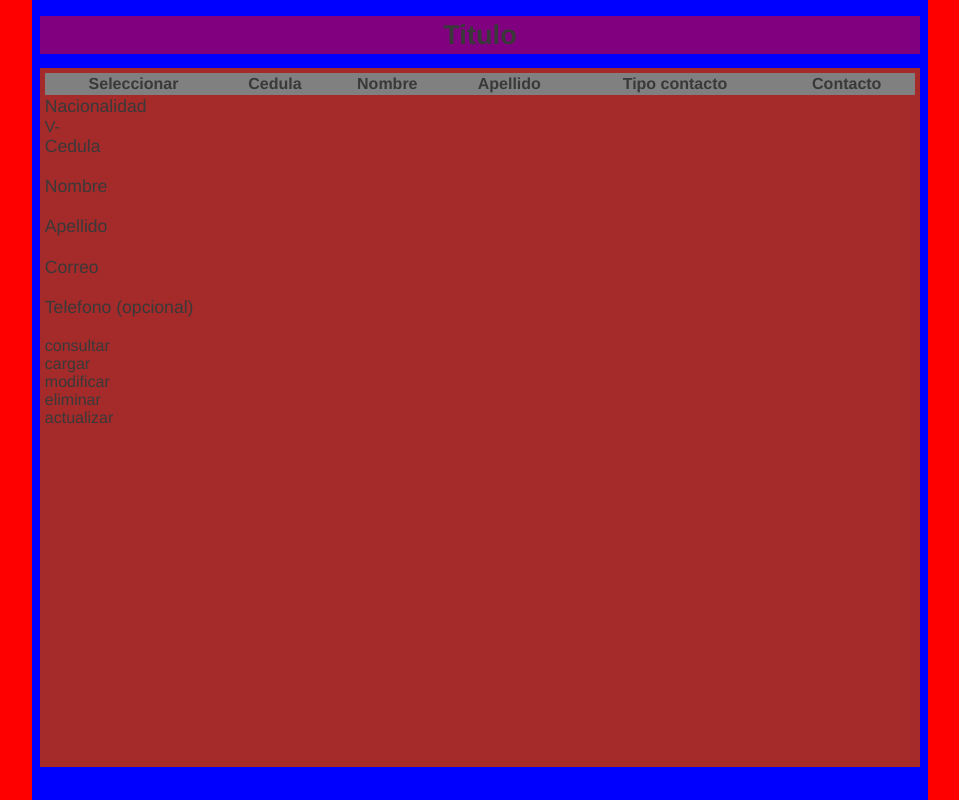
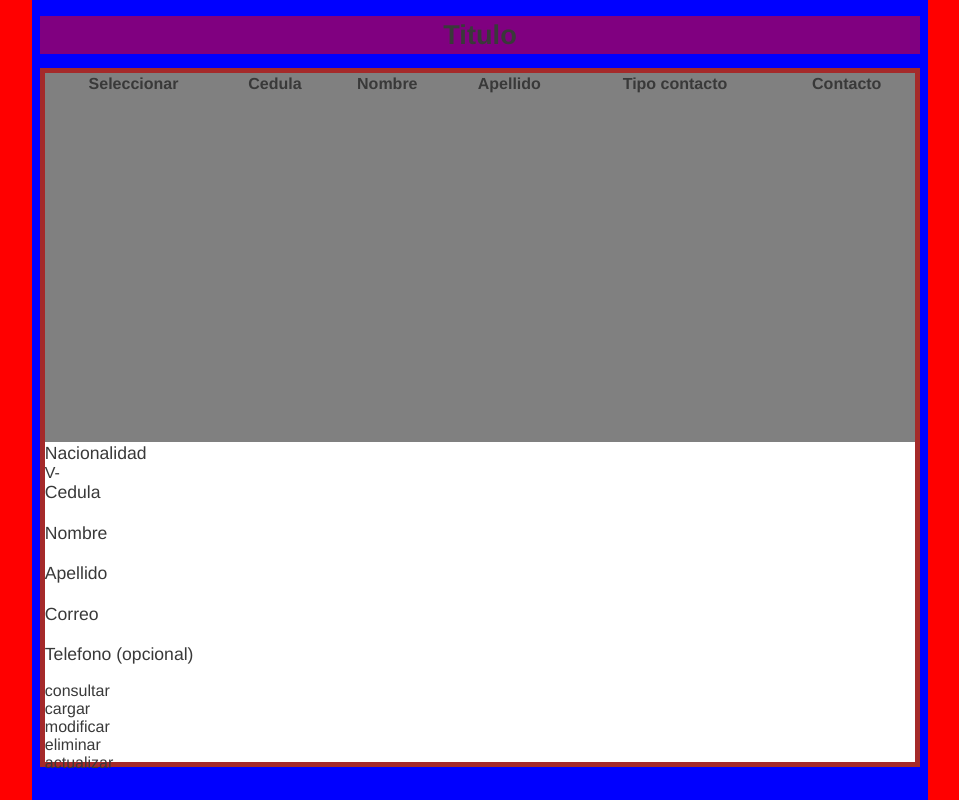
Before and after one commit to andlicon/Experimental, a PHP site: page /php/interfazRepresentante/representanteView.php in a window 1280 px wide. Shown: the whole page, without its empty margins (160-1119 px from the left). Run offline with PHP 8.4, Linux system fonts and the light colour scheme; lists and menus that the app fills with data are empty.

Commit message:
Posicionamiento del dislpay

```diff
--- a/Sass/__layout.scss
+++ b/Sass/__layout.scss
@@ -58,3 +58,19 @@ $login-row: (
     display: flex;
     flex-flow: column nowrap;
 }
+
+
+.vista__form {
+    height: 100%;
+
+    display: grid;
+    grid-template-areas:
+                'display'
+                'input'
+                'output';
+    grid-template-rows:
+                1fr
+                15em
+                5em;
+    background-color: white;
+}
--- a/Sass/componentes/__output.scss
+++ b/Sass/componentes/__output.scss
@@ -1,6 +1,6 @@
 .output {
     width: 100%;
-    height: 80%;
+    height: 100%;
 
     background-color: grey;
 }
--- a/css/main.css
+++ b/css/main.css
@@ -209,6 +209,16 @@ label {
           flex-flow: column nowrap;
 }
 
+.vista__form {
+  height: 100%;
+  display: -ms-grid;
+  display: grid;
+      grid-template-areas: "display" "input" "output";
+  -ms-grid-rows: 1fr 15em 5em;
+  grid-template-rows: 1fr 15em 5em;
+  background-color: white;
+}
+
 .login {
   --width: 20em;
   --height: 40em;
@@ -280,7 +290,7 @@ label {
 
 .output {
   width: 100%;
-  height: 80%;
+  height: 100%;
   background-color: grey;
 }
 
```
